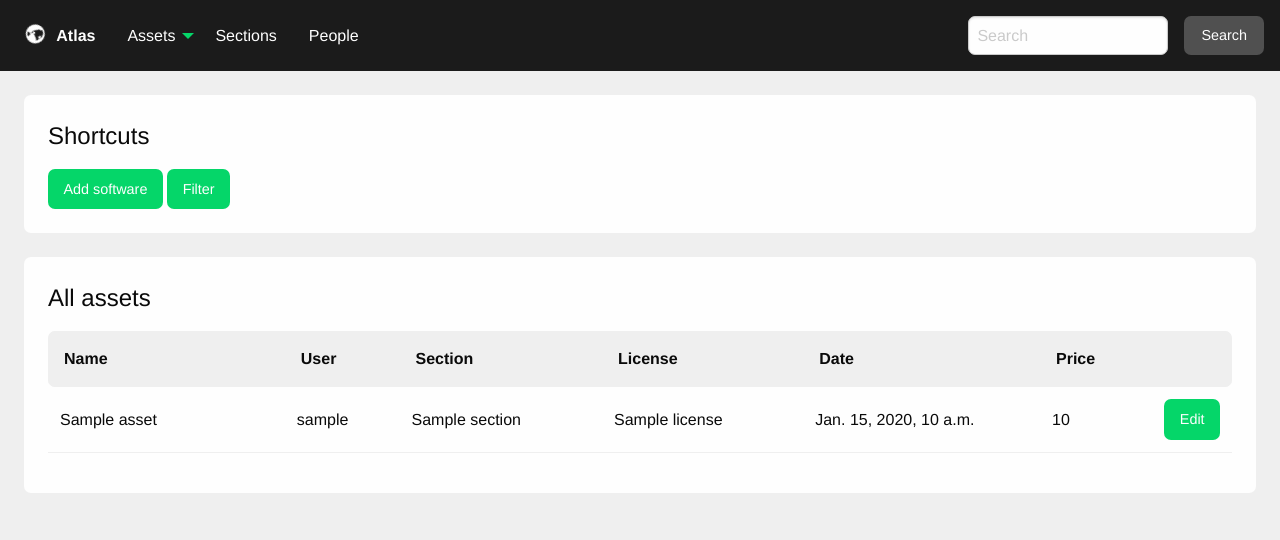
After one commit to briansok/Atlas, a Django app: template atlas/atlas/templates/asset/software.html in a window 1280 px wide. The commit adds this page. Shown: the top 540 px of the page. Run offline with Django 3.2, Linux system fonts and the light colour scheme; the template is opened without the code that fills it: most values are stand-ins (such as "Sample title", 1, 10 or a date in 2020); style sheets or scripts are compiled from the project's sources; some libraries are stand-ins or nearby versions.

Commit message:
Layout WIP

```diff
--- a/atlas/asset/admin.py
+++ b/atlas/asset/admin.py
@@ -7,6 +7,7 @@ class EntrySoftware(admin.ModelAdmin):
         'valid_until',
         'created_at',
     )
+    save_as = True
 
 class EntryHardware(admin.ModelAdmin):
     list_display = (
@@ -14,6 +15,7 @@ class EntryHardware(admin.ModelAdmin):
         'model',
         'created_at',
     )
+    save_as = True
 
 admin.site.register(Software, EntrySoftware)
 admin.site.register(Hardware, EntryHardware)
--- a/atlas/asset/models.py
+++ b/atlas/asset/models.py
@@ -6,6 +6,8 @@ class Asset(models.Model):
     description = models.TextField(null=True, blank=True)
     user = models.ForeignKey(settings.AUTH_USER_MODEL, on_delete=models.CASCADE, null=True, blank=True)
     section = models.ForeignKey('location.Section', on_delete=models.CASCADE, null=True, blank=True)
+    price = models.PositiveIntegerField(null=True, blank=True)
+    price = models.PositiveIntegerField(null=True, blank=True)
     valid_until = models.DateField(null=True, blank=True)
     created_at = models.DateTimeField(auto_now_add=True, null=True, blank=True)
 
--- a/atlas/atlas/assets/css/commons.scss
+++ b/atlas/atlas/assets/css/commons.scss
@@ -0,0 +1,5 @@
+.search-menu {
+  button {
+    background-color: $opac-background;
+  }
+}
--- a/atlas/atlas/assets/css/dashboard.scss
+++ b/atlas/atlas/assets/css/dashboard.scss
@@ -0,0 +1,37 @@
+.top-bar {
+  color: $white;
+
+  .logo {
+    padding-left: $spacing;
+    i {
+      position: absolute;
+      top: 7px;
+      left: 10px;
+      font-size: 22px;
+      animation: rotating 20s linear infinite;
+    }
+
+    a {
+      padding: 0;
+    }
+  }
+
+  li a {
+    color: $white;
+  }
+
+  .submenu {
+    border: none;
+    border-radius: $global-radius;
+    background-color: $dark-gray;
+    margin-top: $spacing/4;
+
+    li a {
+      padding: $spacing/2;
+
+      &:hover {
+        color: $primary-color;
+      }
+    }
+  }
+}
--- a/atlas/atlas/assets/css/framework.scss
+++ b/atlas/atlas/assets/css/framework.scss
@@ -1,4 +1,23 @@
-.util-bar {
-  height: 150px;
-  @include gradient(#263836, #182928);
+body {
+  background-color: $background-color;
 }
+
+.inner {
+  padding: $spacing*0.75;
+}
+
+.block {
+  background: $white;
+  border-radius: $global-radius;
+  padding: $spacing*0.75;
+  margin-bottom: $spacing*0.75;
+
+  h3 {
+    font-size: 1.5rem;
+    margin-bottom: $spacing/2;
+  }
+
+  .button {
+    margin-bottom: 0;
+  }
+}
--- /dev/null
+++ b/atlas/atlas/assets/css/keyframes.scss
@@ -0,0 +1,28 @@
+@-webkit-keyframes rotating /* Safari and Chrome */ {
+  from {
+    -webkit-transform: rotate(0deg);
+    -o-transform: rotate(0deg);
+    transform: rotate(0deg);
+  }
+  to {
+    -webkit-transform: rotate(360deg);
+    -o-transform: rotate(360deg);
+    transform: rotate(360deg);
+  }
+}
+@keyframes rotating {
+  from {
+    -ms-transform: rotate(0deg);
+    -moz-transform: rotate(0deg);
+    -webkit-transform: rotate(0deg);
+    -o-transform: rotate(0deg);
+    transform: rotate(0deg);
+  }
+  to {
+    -ms-transform: rotate(360deg);
+    -moz-transform: rotate(360deg);
+    -webkit-transform: rotate(360deg);
+    -o-transform: rotate(360deg);
+    transform: rotate(360deg);
+  }
+}
--- a/atlas/atlas/assets/css/main.scss
+++ b/atlas/atlas/assets/css/main.scss
@@ -8,7 +8,9 @@
 @include foundation-flex-grid;
 
 // Custom
+@import "keyframes.scss";
 @import "mixins.scss";
+@import "table.scss";
 @import "framework.scss";
 @import "commons.scss";
 @import "dashboard.scss";
--- a/atlas/atlas/assets/css/settings.scss
+++ b/atlas/atlas/assets/css/settings.scss
@@ -2,7 +2,8 @@
 // Custom
 $spacing: 2rem;
 $side-menu-color: #2f2f2f;
-$background-color: #f7f5f2;
+$background-color: #EFEFEF;
+$opac-background: rgba(115,115,115,0.6);
 
 // 1. Global
 // ---------
@@ -11,15 +12,15 @@ $global-font-size: 100%;
 $global-width: rem-calc(1200);
 $global-lineheight: 1.5;
 $foundation-palette: (
-  primary: #1fcc74,
-  secondary: #767676,
+  primary: #05d669,
+  secondary: #192331,
   success: #3adb76,
   warning: #ffae00,
   alert: #cc4b37,
 );
 $light-gray: #e6e6e6;
 $medium-gray: #cacaca;
-$dark-gray: #8a8a8a;
+$dark-gray: #1b1b1b;
 $black: #0a0a0a;
 $white: #fefefe;
 $body-background: $white;
@@ -31,7 +32,7 @@ $global-padding: 1rem;
 $global-position: 1rem;
 $global-weight-normal: normal;
 $global-weight-bold: bold;
-$global-radius: 5px;
+$global-radius: 7px;
 $global-menu-padding: 0.7rem 1rem;
 $global-menu-nested-margin: 1rem;
 $global-text-direction: ltr;
@@ -228,7 +229,7 @@ $button-background: $primary-color;
 $button-background-hover: scale-color($button-background, $lightness: -15%);
 $button-color: $white;
 $button-color-alt: $black;
-$button-radius: 30px;
+$button-radius: $global-radius;
 $button-hollow-border-width: 1px;
 $button-sizes: (
   tiny: 0.6rem,
@@ -786,8 +787,8 @@ $tooltip-radius: $global-radius;
 // 55. Top Bar
 // -----------
 
-$topbar-padding: 0.5rem;
-$topbar-background: $white;
+$topbar-padding: 1rem;
+$topbar-background: $dark-gray;
 $topbar-submenu-background: $topbar-background;
 $topbar-title-spacing: 0.5rem 1rem 0.5rem 0;
 $topbar-input-width: 200px;
--- /dev/null
+++ b/atlas/atlas/assets/css/table.scss
@@ -0,0 +1,42 @@
+table {
+  thead {
+    border: none;
+
+    tr {
+      background-color: $background-color;
+    }
+
+    th {
+      padding: $spacing/2;
+
+      &:first-child {
+        border-radius: $global-radius 0 0 $global-radius;
+      }
+
+      &:last-child {
+        border-radius: 0 $global-radius $global-radius 0;
+      }
+    }
+  }
+  tbody {
+    border: none;
+
+    tr {
+      background: none;
+
+      &:nth-child(even) {
+        background: none;
+      }
+    }
+
+    td {
+      padding: 0.75rem;
+      border-bottom: 1px solid $background-color;
+
+      .button {
+        margin-bottom: 0;
+        float: right;
+      }
+    }
+  }
+}
--- a/atlas/atlas/settings.py
+++ b/atlas/atlas/settings.py
@@ -29,7 +29,7 @@ ALLOWED_HOSTS = []
 
 AUTH_USER_MODEL = 'person.Person'
 
-
+LOGIN_URL = '/login'
 # Application definition
 
 INSTALLED_APPS = [
--- /dev/null
+++ b/atlas/atlas/templates/asset/software.html
@@ -0,0 +1,48 @@
+{% extends 'core/index.html' %}
+
+{% block metatitle %}
+    <title>Atlas - Software</title>
+{% endblock %}
+
+{% block title %}
+{% endblock %}
+
+{% block content-top %}
+    <h3>Shortcuts</h3>
+    <div class="action-buttons">
+        <a href="/assets/add" class="button">Add software</a>
+        <a href="/assets/add" class="button">Filter</a>
+    </div>
+{% endblock %}
+
+{% block content %}
+    <h3>All assets</h3>
+    <table>
+        <thead>
+        <tr>
+            <th width="20%">Name</th>
+            <th>User</th>
+            <th>Section</th>
+            <th>License</th>
+            <th width="20%">Date</th>
+            <th width="5%">Price</th>
+            <th></th>
+        </tr>
+        </thead>
+        <tbody>
+        {% for asset in assets %}
+            <tr>
+                <td>{{ asset.title }}</td>
+                <td>{{ asset.user.username }}</td>
+                <td>{{ asset.section.title }}</td>
+                <td class="license">{{ asset.license }}</td>
+                <td>{{ asset.created_at }}</td>
+                <td>{{ asset.price }}</td>
+                <td>
+                    <a href="/assets/add" class="button">Edit</a>
+                </td>
+            </tr>
+        {% endfor %}
+        </tbody>
+    </table>
+{% endblock %}
--- a/atlas/atlas/templates/core/index.html
+++ b/atlas/atlas/templates/core/index.html
@@ -7,19 +7,24 @@
                 <div class="top-bar">
                     <div class="top-bar-left">
                         <ul class="dropdown menu" data-dropdown-menu>
-                            <li class="menu-text">Atlas</li>
+                            <li class="menu-text logo">
+                                <a href="/">
+                                    <i class="fa fa-globe" aria-hidden="true"></i>&nbsp;  Atlas
+                                </a>
+                            </li>
                             <li>
-                                <a href="#">Assets</a>
+                                <a href="/assets">Assets</a>
                                 <ul class="menu vertical">
-                                    <li><a href="/hardware">Hardware</a></li>
-                                    <li><a href="/software">Software</a></li>
+                                    <li><a href="/assets/hardware">Hardware</a></li>
+                                    <li><a href="/assets/software">Software</a></li>
+                                    <li><a href="/assets">All assets</a></li>
                                 </ul>
                             </li>
-                            <li><a href="#">Section</a></li>
+                            <li><a href="#">Sections</a></li>
                             <li><a href="#">People</a></li>
                         </ul>
                     </div>
-                    <div class="top-bar-right">
+                    <div class="top-bar-right search-menu">
                         <ul class="menu">
                             <li><input type="search" placeholder="Search"></li>
                             <li><button type="button" class="button">Search</button></li>
@@ -28,30 +33,19 @@
                 </div>
             </nav>
             <section class="inner">
-                <header>
-                    <div class="updates">
-                        <p>This is a critical update</p>
+                <div class="wrapper">
+                    <header class="block top">
+                        {% block content-top %}
+                            <h3>Hello, {{ request.user.username }}</h3>
+                            <p>Below you can find the most important information for you.</p>
+                        {% endblock %}
+                    </header>
+                    <div class="block middle">
+                        {% block content %}
+                        {% endblock %}
                     </div>
-                    <div class="search">
-                        <form id="header-search" role="search">
-                            <i class="fa fa-search" aria-hidden="true"></i>
-                            <input type="text" placeholder="search">
-                            <div class="results">
-                            </div>
-                        </form>
-                    </div>
-                </header>
+                </div>
             </section>
-            {% block content-top %}
-            {% endblock %}
-
-            {% block title %}
-            {% endblock %}
-
-            {% block content %}
-                <section class="content">
-                </section>
-            {% endblock %}
         </main>
         {% include "core/footer.html" %}
     </body>
--- a/atlas/atlas/urls.py
+++ b/atlas/atlas/urls.py
@@ -5,5 +5,6 @@ from . import views as atlas_views
 
 urlpatterns = [
     path('', atlas_views.index, name="index"),
+    path('assets/', include('asset.urls'), name="assets"),
     path('admin/', admin.site.urls),
 ]
--- a/atlas/atlas/views.py
+++ b/atlas/atlas/views.py
@@ -1,6 +1,8 @@
 from django.shortcuts import render, redirect
+from django.contrib.auth.decorators import login_required
 from asset.models import Asset
 
+@login_required
 def index(request):
     assets = Asset.objects.all()
 
```
Also changed, not shown: atlas/asset/urls.py (added, +10 -0 lines), atlas/asset/views.py (+32 -2 lines), atlas/atlas/templates/asset/assets.html (added, +46 -0 lines), atlas/atlas/templates/asset/hardware.html (added, +46 -0 lines), atlas/asset/migrations/0004_asset_price.py (added).
